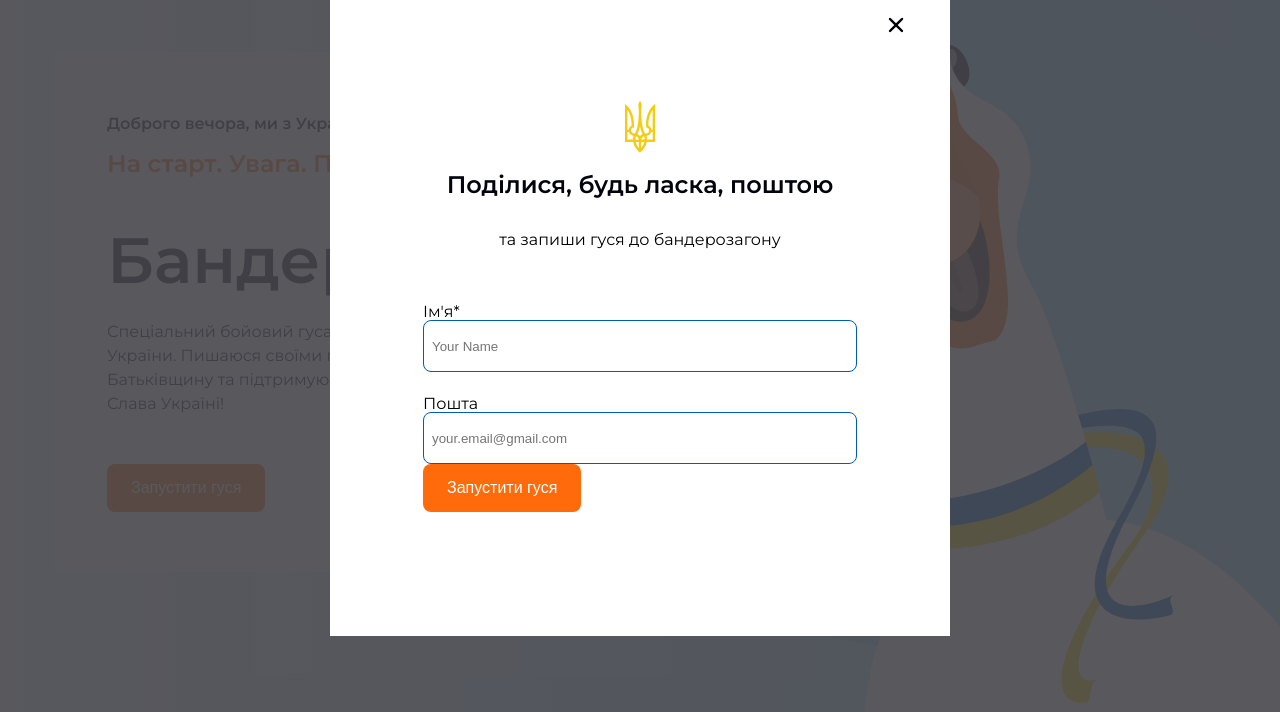
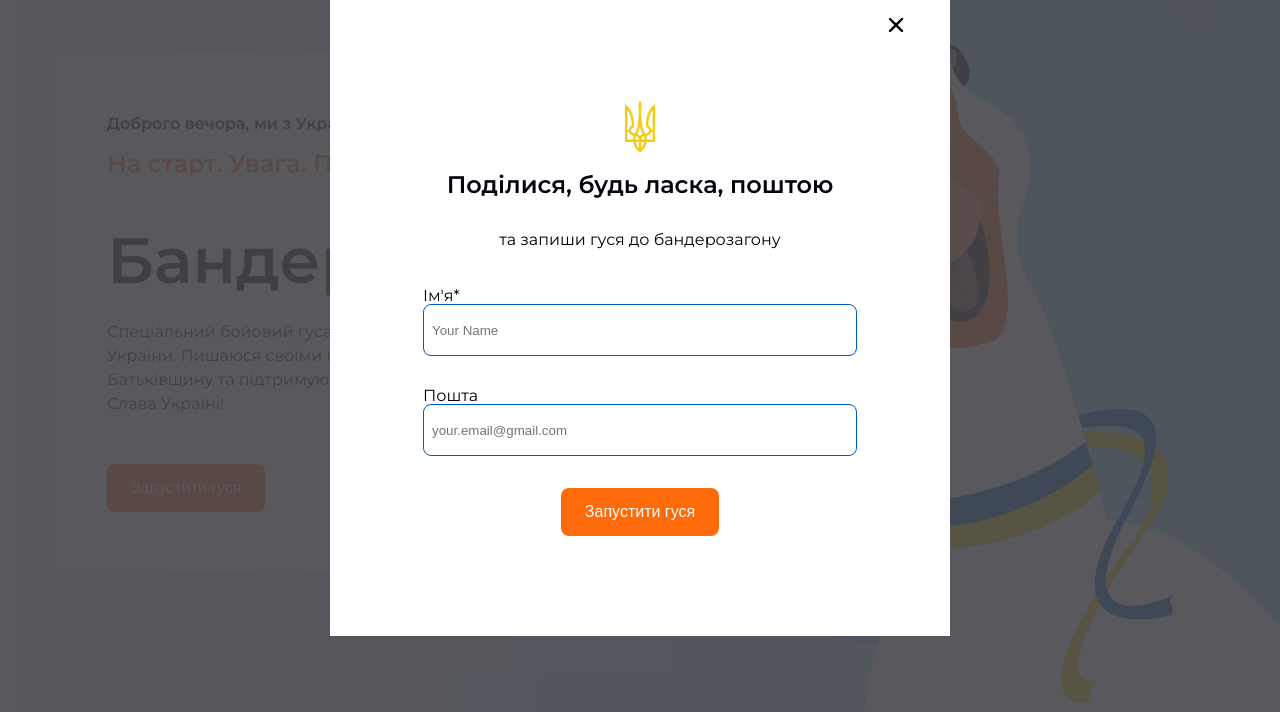
Before and after one commit to Miamasha/Marathon-Gus, a plain HTML site: page index.html in a window 1280 px wide. Both pictures are taken after a click on the button "Запустити гуся". Shown: the part 88-800 px from the top of the page. Drawn offline with Linux system fonts and the light colour scheme.

Commit message:
final submit

```diff
--- a/css/styles.css
+++ b/css/styles.css
@@ -93,7 +93,7 @@ main p {
 }
 
 main button,
-.form-content button {
+.form button {
 	background: #ff6b0a;
 	border-radius: 8px;
 	color: #ffffff;
@@ -106,11 +106,14 @@ main button,
 	transition: all 0.05s ease-in-out;
 }
 main button:hover,
-.form-content button:hover {
+.form button:hover {
 	background: #ff4b0a;
 	font-size: 18px;
 }
 
+/* .form button {
+	margin: 0 auto;
+} */
 .wrapper-row img {
 	display: flex;
 	flex-direction: column;
@@ -194,8 +197,11 @@ main button:hover,
 }
 
 .form {
-	margin-top: 32px;
-	margin-bottom: 60px;
+	display: flex;
+	flex-direction: column;
+	align-items: center;
+	margin-top: 40px;
+	gap: 32px;
 }
 
 .modal-input {
@@ -206,9 +212,7 @@ main button:hover,
 	border-radius: 8px;
 	padding-left: 8px;
 }
-.modal-field {
-	margin-top: 24px;
-}
+
 /* /-------------------MODAL 2--------------------------/ */
 .modal-wrapper {
 	width: 100vw;
```
Also changed, not shown: index.html (+1 -2 lines).
